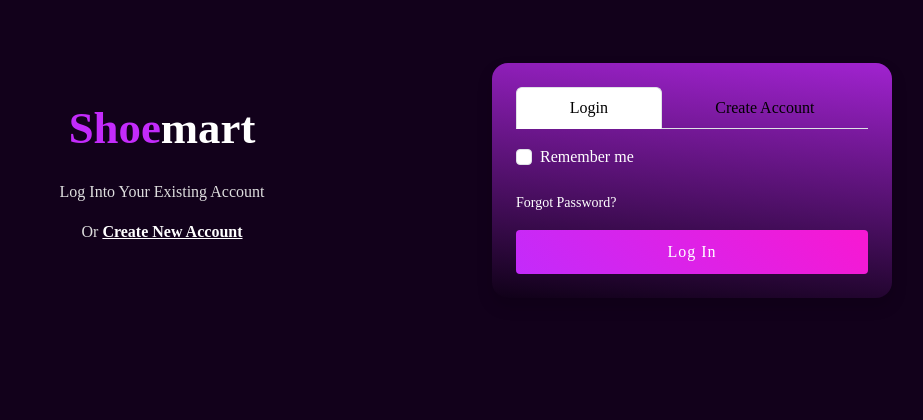
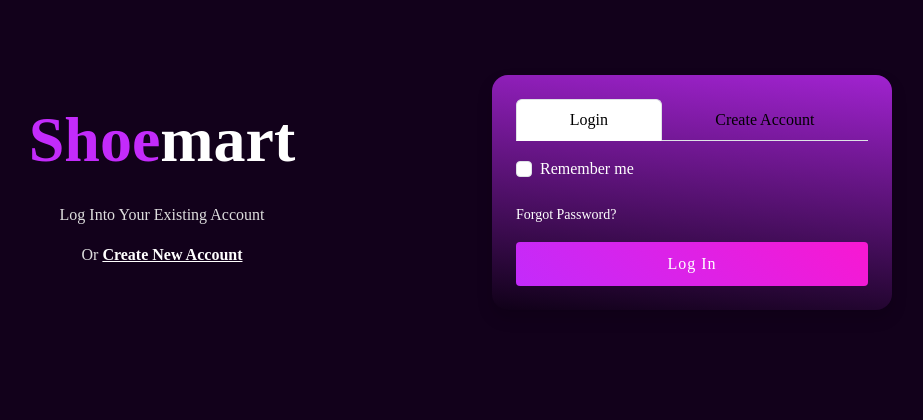
Before and after one commit to Luigazab/Django_commerce, a Django app: page /accounts/register/ in a window 1280 px wide. Shown: the part 64-484 px from the top of the page, without its empty margins (213-1136 px from the left). Run offline with Django 5.2, Linux system fonts and the light colour scheme.

Commit message:
Largen header text

```diff
--- a/templates/loginsignup.html
+++ b/templates/loginsignup.html
@@ -28,7 +28,7 @@
 
       <!-- Left Panel -->
       <div class="col-lg-6 d-flex flex-column justify-content-center align-items-center text-white p-5">
-        <h2 class="heading-two display-5 fw-bold"><span>Shoe</span>mart</h2>
+        <h1 class="heading-one display-5 fw-bold"><span>Shoe</span>mart</h1>
         <p class="mt-3" id="left-description">Log into your existing account</p>
         <p>
           Or
```
